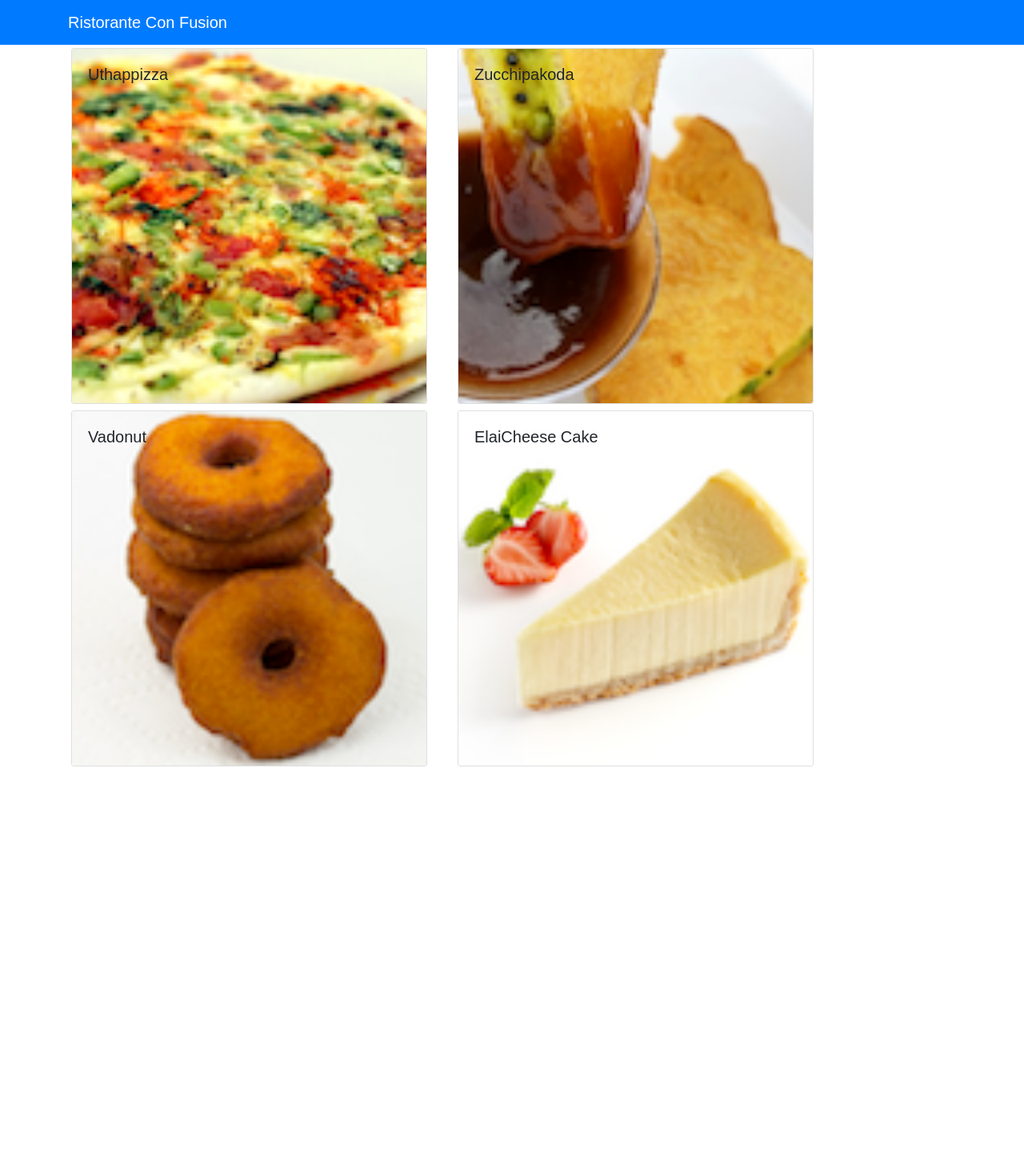
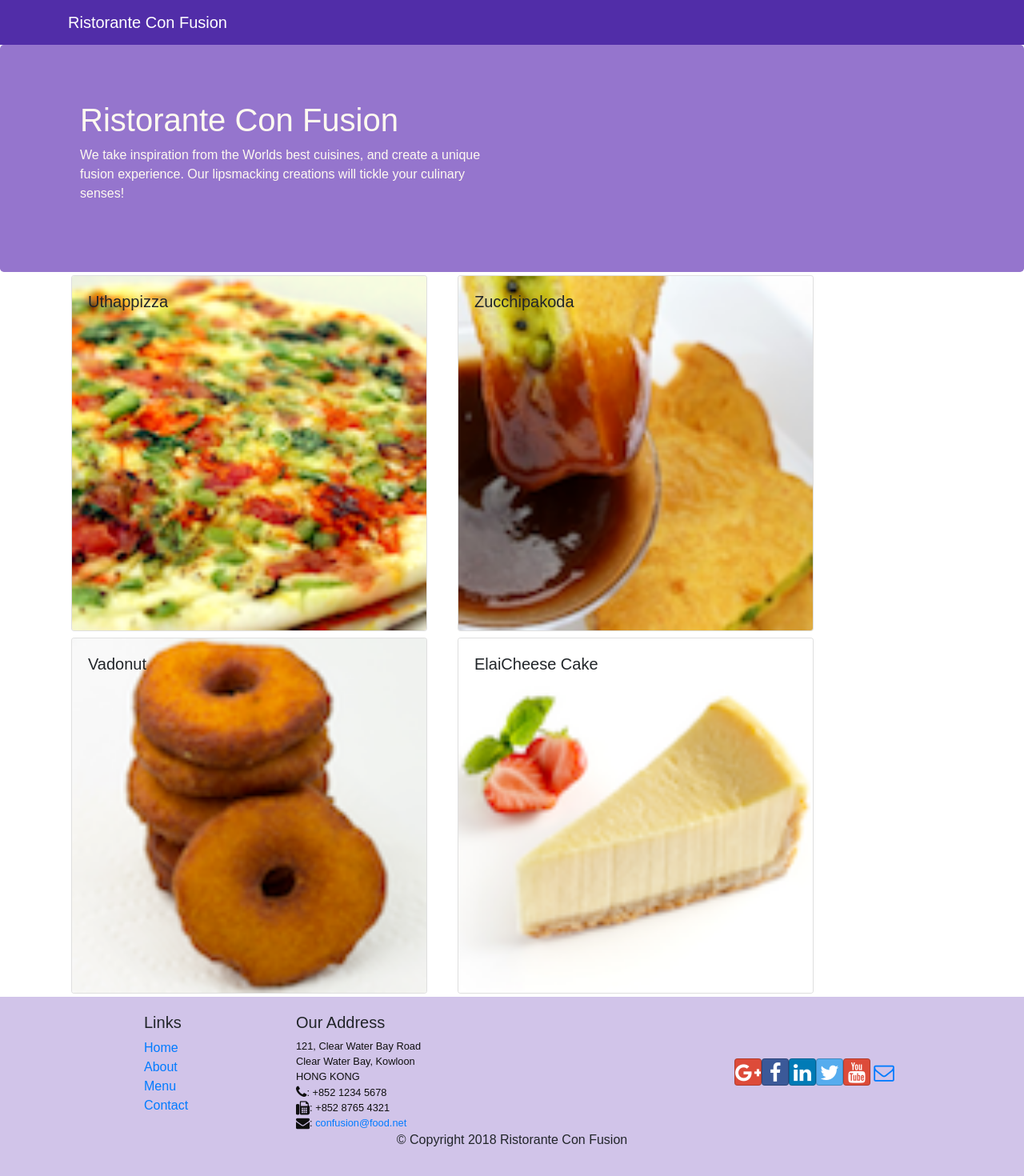
Before and after one commit to asitkdash/react-concepts, a React (Create React App) app: page /contactus in a window 1280 px wide. Shown: the top 1470 px of the page at 80% size. Before the commit the page ends 962 px from the top, so only its background shows below. Built offline with nearby package versions, Linux system fonts and the light colour scheme.

Commit message:
header and footer

```diff
--- a/package.json
+++ b/package.json
@@ -15,6 +15,8 @@
   },
   "devDependencies": {
     "bootstrap": "^4.0.0",
+    "bootstrap-social": "^5.1.1",
+    "font-awesome": "^4.7.0",
     "jquery": "^1.9.1",
     "react-popper": "^0.9.2",
     "reactstrap": "^5.0.0"
--- a/src/App.css
+++ b/src/App.css
@@ -26,3 +26,36 @@
   from { transform: rotate(0deg); }
   to { transform: rotate(360deg); }
 } */
+.row-header{
+    margin:0px auto;
+    padding:0px auto;
+}
+
+.row-content {
+    margin:0px auto;
+    padding: 50px 0px 50px 0px;
+    border-bottom: 1px ridge;
+    min-height:400px;
+}
+
+.footer{
+    background-color: #D1C4E9;
+    margin:0px auto;
+    padding: 20px 0px 20px 0px;
+}
+.jumbotron {
+    padding:70px 30px 70px 30px;
+    margin:0px auto;
+    background: #9575CD ;
+    color:floralwhite;
+}
+
+address{
+    font-size:80%;
+    margin:0px;
+    color:#0f0f0f;
+}
+
+.navbar-dark {
+    background-color: #512DA8;
+}
--- /dev/null
+++ b/src/components/FooterComponent.js
@@ -0,0 +1,50 @@
+import React, { Component } from 'react';
+
+function Footer(props) {
+  return(
+    <div className="footer">
+        <div className="container">
+            <div className="row justify-content-center">
+                <div className="col-4 offset-1 col-sm-2">
+                    <h5>Links</h5>
+                    <ul className="list-unstyled">
+                        <li><a href="#">Home</a></li>
+                        <li><a href="#">About</a></li>
+                        <li><a href="#">Menu</a></li>
+                        <li><a href="contactus.html">Contact</a></li>
+                    </ul>
+                </div>
+                <div className="col-7 col-sm-5">
+                    <h5>Our Address</h5>
+                    <address>
+		              121, Clear Water Bay Road<br />
+		              Clear Water Bay, Kowloon<br />
+		              HONG KONG<br />
+		              <i className="fa fa-phone fa-lg"></i>: +852 1234 5678<br />
+		              <i className="fa fa-fax fa-lg"></i>: +852 8765 4321<br />
+		              <i className="fa fa-envelope fa-lg"></i>: <a href="mailto:confusion@food.net">
+                         confusion@food.net</a>
+                    </address>
+                </div>
+                <div className="col-12 col-sm-4 align-self-center">
+                    <div className="text-center">
+                        <a className="btn btn-social-icon btn-google" href="http://google.com/+"><i className="fa fa-google-plus"></i></a>
+                        <a className="btn btn-social-icon btn-facebook" href="http://www.facebook.com/profile.php?id="><i className="fa fa-facebook"></i></a>
+                        <a className="btn btn-social-icon btn-linkedin" href="http://www.linkedin.com/in/"><i className="fa fa-linkedin"></i></a>
+                        <a className="btn btn-social-icon btn-twitter" href="http://twitter.com/"><i className="fa fa-twitter"></i></a>
+                        <a className="btn btn-social-icon btn-google" href="http://youtube.com/"><i className="fa fa-youtube"></i></a>
+                        <a className="btn btn-social-icon" href="mailto:"><i className="fa fa-envelope-o"></i></a>
+                    </div>
+                </div>
+            </div>
+            <div className="row justify-content-center">
+                <div className="col-auto">
+                    <p>© Copyright 2018 Ristorante Con Fusion</p>
+                </div>
+            </div>
+        </div>
+    </div>
+  );
+}
+
+export default Footer;
--- /dev/null
+++ b/src/components/HeaderComponent.js
@@ -0,0 +1,28 @@
+import React, { Component } from 'react';
+import { Navbar, NavbarBrand, Jumbotron } from 'reactstrap';
+
+class Header extends Component {
+  render() {
+    return(
+      <React.Fragment>
+        <Navbar dark>
+          <div className="container">
+          <NavbarBrand href="/">Ristorante Con Fusion </NavbarBrand>
+          </div>
+        </Navbar>
+        <Jumbotron>
+          <div className="container">
+            <div className="row row-header">
+              <div className="col-12 col-sm-6">
+                <h1>Ristorante Con Fusion</h1>
+                <p>We take inspiration from the Worlds best cuisines, and create a unique fusion experience. Our lipsmacking creations will tickle your culinary senses!</p>
+              </div>
+            </div>
+          </div>
+        </Jumbotron>
+      </React.Fragment>
+    );
+  }
+}
+
+export default Header;
--- a/src/components/MainComponent.js
+++ b/src/components/MainComponent.js
@@ -1,7 +1,8 @@
 import React, { Component } from 'react';
-import { Navbar, NavbarBrand } from 'reactstrap';
 import Menu from './MenuComponent';
 import DishDetail from './DishdetailComponent';
+import Header from './HeaderComponent'
+import Footer from './FooterComponent'
 import { DISHES } from '../shared/dishes';
 
 class Main extends Component {
@@ -22,15 +23,12 @@ class Main extends Component {
   render() {
     return (
       <div>
-        <Navbar dark color="primary">
-          <div className="container">
-          <NavbarBrand href="/">Ristorante Con Fusion </NavbarBrand>
-          </div>
-        </Navbar>
+      <Header />
         <Menu dishes = {this.state.dishes}
           onClick={(dishId) => this.onDishSelect(dishId)} />
         <DishDetail
             selectedDish = {this.state.dishes.filter((dish) => dish.id === this.state.selectedDish )[0]} />
+      <Footer />
       </div>
     );
   }
--- a/src/index.js
+++ b/src/index.js
@@ -1,6 +1,8 @@
 import React from 'react';
 import ReactDOM from 'react-dom';
 import 'bootstrap/dist/css/bootstrap.min.css'
+import 'font-awesome/css/font-awesome.min.css'
+import 'bootstrap-social/bootstrap-social.css'
 import './index.css';
 import App from './App';
 import registerServiceWorker from './registerServiceWorker';
```
